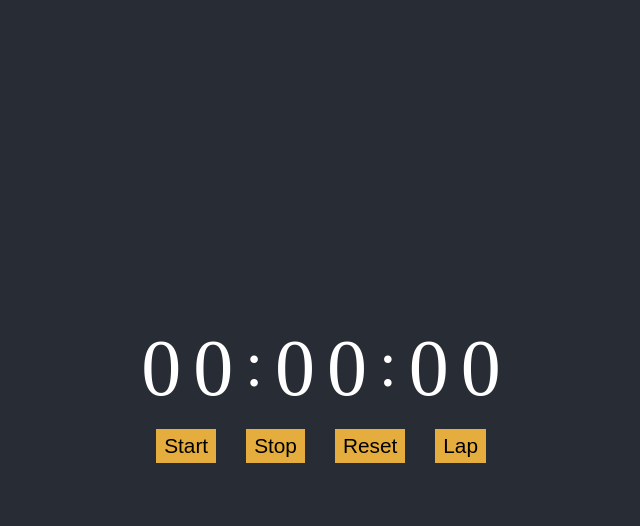
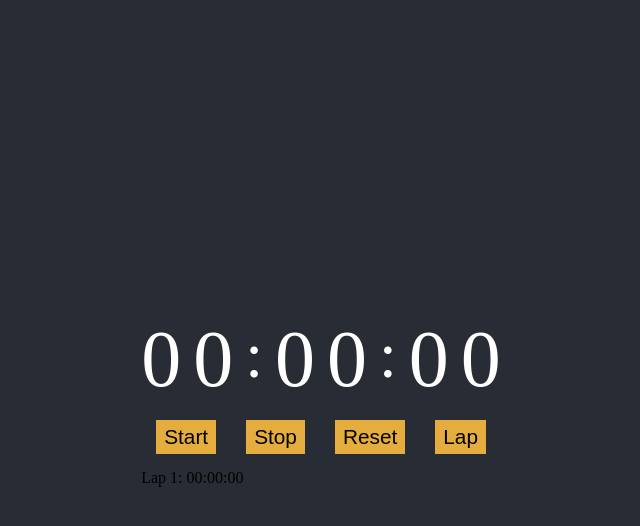
Before and after one commit to Shopify/eng-intern-assessment-react, a React app: page / in a window 1280 px wide. Both pictures are taken after a click on the button "Lap". Shown: the top 526 px of the page, without its empty margins (313-953 px from the left). Built offline with nearby package versions, Linux system fonts and the light colour scheme.

Commit message:
Added lap functionality to the stopwatch

```diff
--- a/src/App.tsx
+++ b/src/App.tsx
@@ -17,6 +17,11 @@ export default function App() {
     //Stores laptime times for lap button
     const [laps, setLaps] = useState<Array<string>>([]);
 
+    const handleLap = () => {
+        const lapTime = timerArray.join(":");
+        setLaps(oldLaps => [...oldLaps, lapTime]);
+    };
+
 
    useEffect(()=>{
        let timeArray: Array<number|string> = calculateTimer(timeInSeconds);
@@ -32,8 +37,13 @@ export default function App() {
            <span>:</span>
            <p className='timer-text'>{timerArray[2]}</p>
        </section>
-       <StopWatchButton setTimeInSeconds = {setTimeInSeconds}/>
+       <StopWatchButton setTimeInSeconds={setTimeInSeconds} handleLap={handleLap} />
+         {/* Display recorded laps */}
+         <div className="lap-times">
+            {laps.map((lap, index) => (
+                <div key={index}>Lap {index + 1}: {lap}</div>
+            ))}
+        </div>
     </main>
-
    )
 }
--- a/src/StopWatchButton.tsx
+++ b/src/StopWatchButton.tsx
@@ -1,14 +1,17 @@
 import React, { useState } from 'react';
 import './CSS Files/Button.css';
+import './App';
 
 // Define props type for the component
 type Props = {
     setTimeInSeconds: Function;
+    handleLap: React.MouseEventHandler<HTMLButtonElement>; // Correct type for onClick handler
 };
 
 // Stopwatch button component with handlers for start, stop, reset, and lap functionality
 export default function StopWatchButton(props: Props) {
-    const { setTimeInSeconds } = props;
+    const { setTimeInSeconds, handleLap } = props;
+
 
     // State to hold the interval ID for clearing the interval on stop/reset
     const [intervalId, setIntervalId] = useState<number>(0);
@@ -31,20 +34,13 @@ export default function StopWatchButton(props: Props) {
         clearInterval(intervalId);
         setTimeInSeconds(0);
     };
-
-    // Placeholder for lap button functionality
-    // TODO: Implement lap functionality
-    const handleLapButton = () => {
-        // Functionality to be implemented
-    };
-
     // Render stopwatch control buttons
     return (
         <section className='ButtonContainer'>
             <button onClick={handleStartButton}>Start</button>
             <button onClick={handleStopButton}>Stop</button>
             <button onClick={handleResetButton}>Reset</button>
-            <button onClick={handleLapButton}>Lap</button>
+            <button onClick={handleLap}>Lap</button>
         </section>
     );
 }
```
